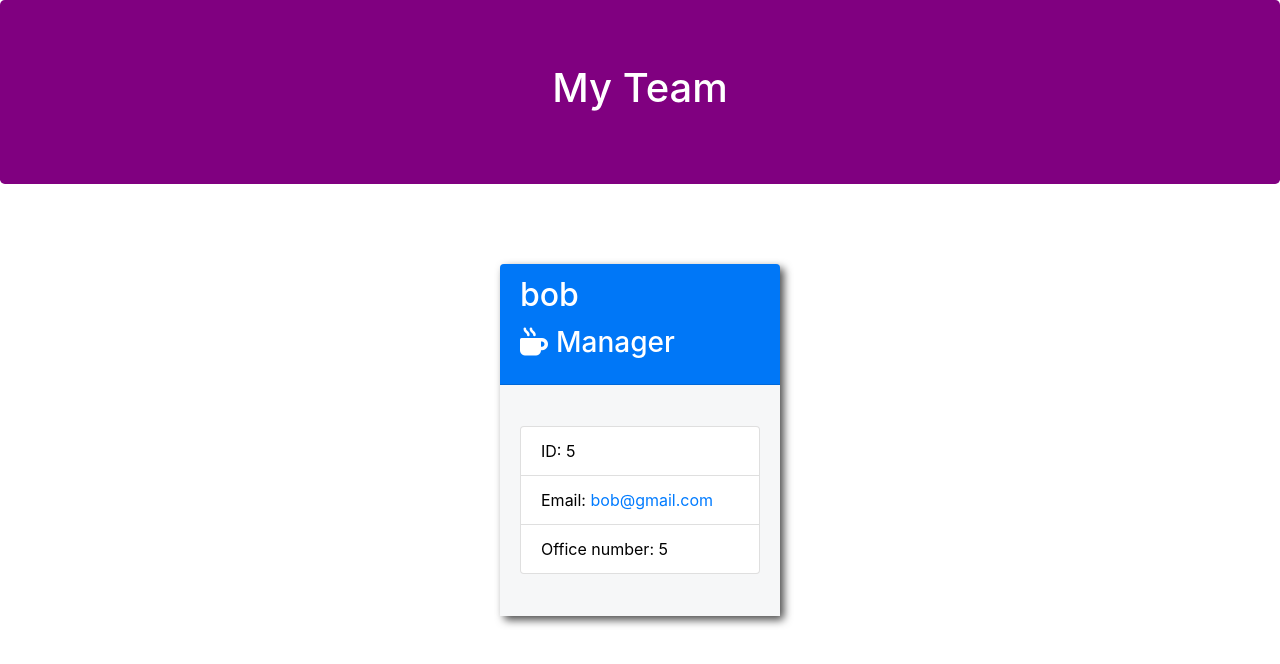
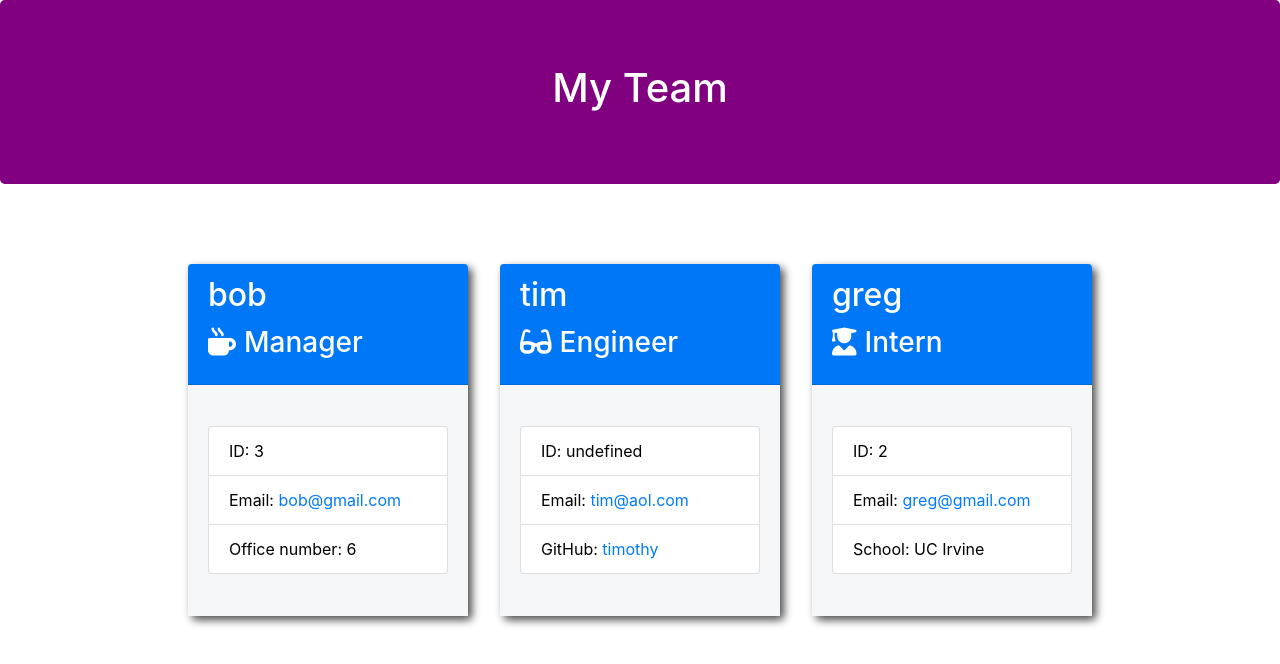
Before and after one commit to ndifiori/Object-Oriented-Programming-Team-Profile-Generator, a website: page dist/index.html in a window 1280 px wide. Drawn offline with nearby package versions, Linux system fonts and the light colour scheme.

Commit message:
walkthrough

```diff
--- a/dist/index.html
+++ b/dist/index.html
@@ -32,12 +32,40 @@
         </div>
         <div class="card-body">
             <ul class="list-group">
-                <li class="list-group-item">ID: 5</li>
+                <li class="list-group-item">ID: 3</li>
                 <li class="list-group-item">Email: <a href="mailto:bob@gmail.com">bob@gmail.com</a></li>
-                <li class="list-group-item">Office number: 5</li>
+                <li class="list-group-item">Office number: 6</li>
             </ul>
         </div>
     </div>
+
+        <div class="card employee-card">
+    <div class="card-header">
+        <h2 class="card-title">tim</h2>
+        <h3 class="card-title"><i class="fas fa-glasses mr-2"></i>Engineer</h3>
+    </div>
+    <div class="card-body">
+        <ul class="list-group">
+            <li class="list-group-item">ID: undefined</li>
+            <li class="list-group-item">Email: <a href="mailto:tim@aol.com">tim@aol.com</a></li>
+            <li class="list-group-item">GitHub: <a href="https://github.com/timothy" target="_blank" rel="noopener noreferrer">timothy</a></li>
+        </ul>
+    </div>
+</div>
+
+        <div class="card employee-card">
+    <div class="card-header">
+        <h2 class="card-title">greg</h2>
+        <h3 class="card-title"><i class="fas fa-user-graduate mr-2"></i>Intern</h3>
+    </div>
+    <div class="card-body">
+        <ul class="list-group">
+            <li class="list-group-item">ID: 2</li>
+            <li class="list-group-item">Email: <a href="mailto:greg@gmail.com">greg@gmail.com</a></li>
+            <li class="list-group-item">School: UC Irvine</li>
+        </ul>
+    </div>
+</div>
 
             </div>
         </div>
```
Also changed, not shown: 1 other file.
